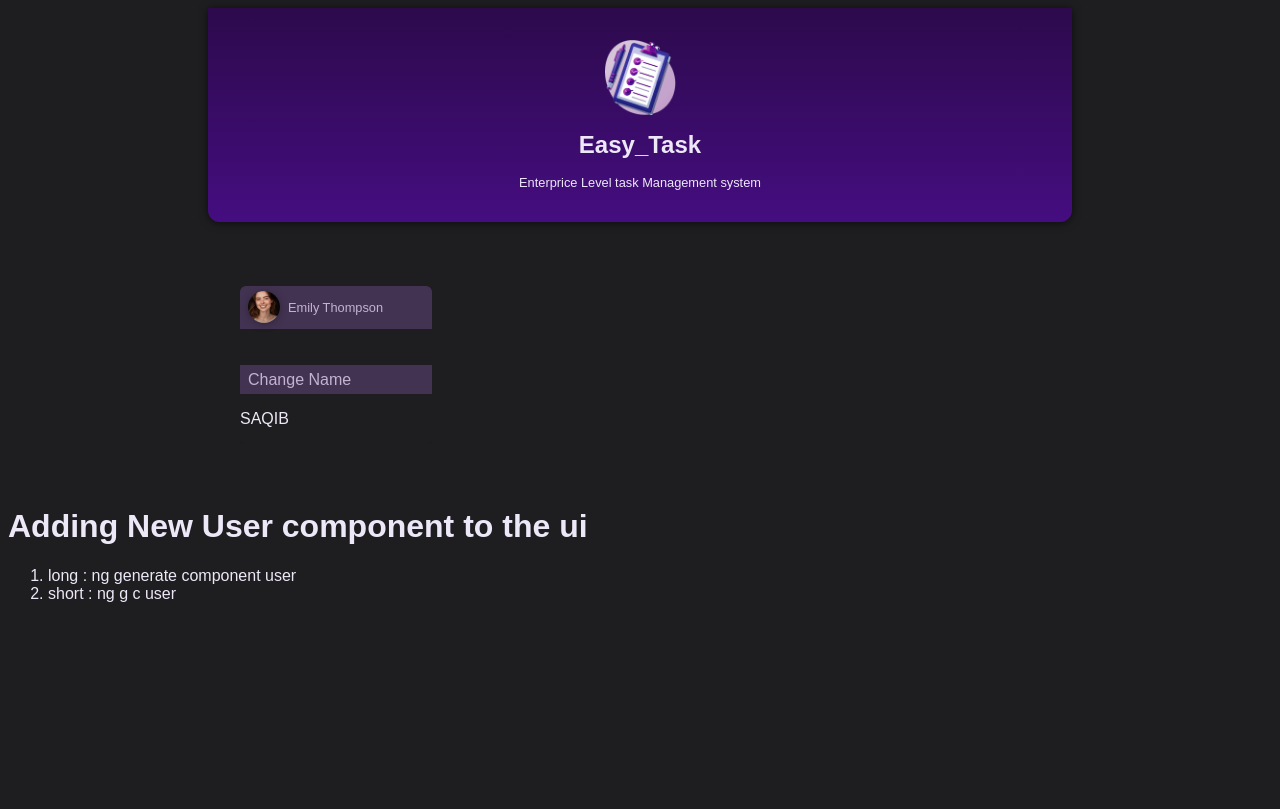
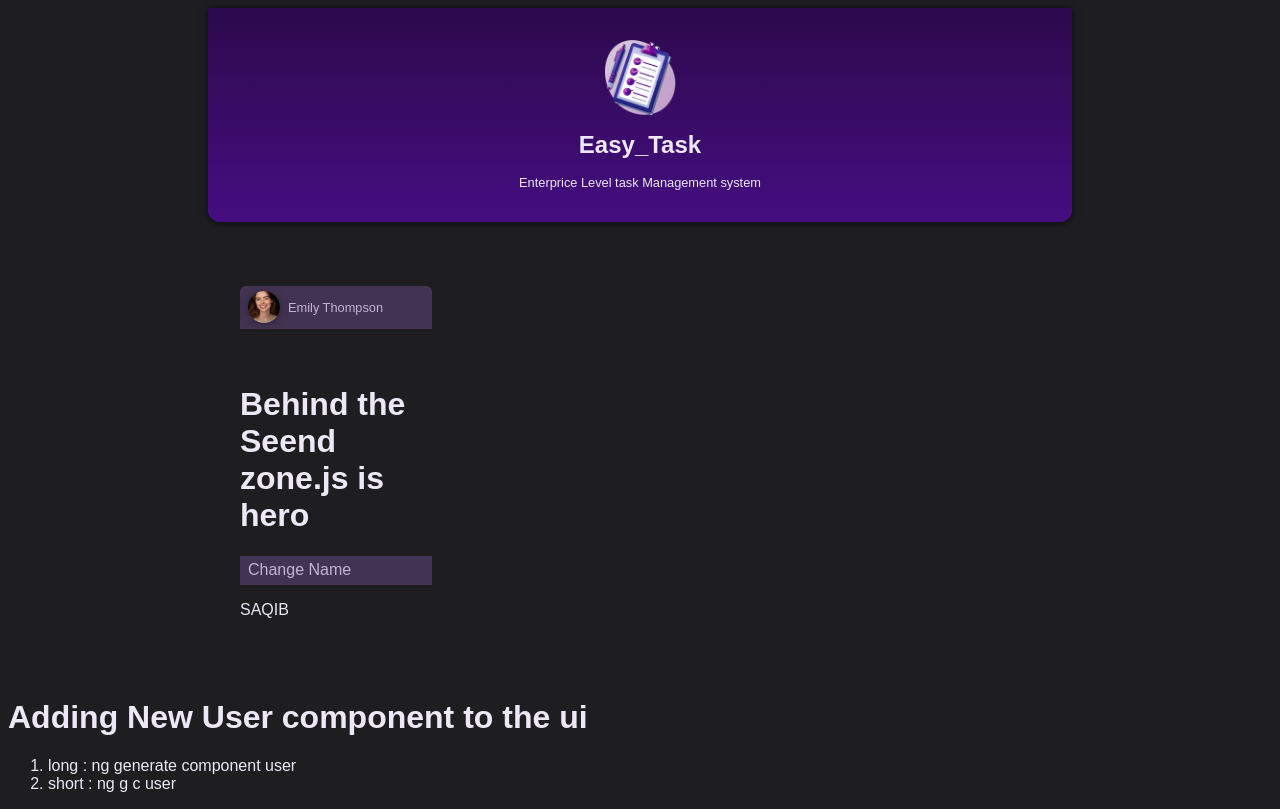
Before and after one commit to MSaqib123/first-angular-project, an Angular app: page / in a window 1280 px wide. Built offline with nearby package versions, Linux system fonts and the light colour scheme.

Commit message:
19. A Look Behind The Scenes Of Angular's Change Detection Mechanism

```diff
--- a/src/app/user/user.component.html
+++ b/src/app/user/user.component.html
@@ -10,7 +10,9 @@
 
 
 
-<br><br>
+    <br>
+    <br>
+    <h1>Behind the Seend zone.js is hero</h1>
     <button (click)="changeName()">Change Name</button>
-          <p>{{ name }}</p>
+    <p>{{ name }}</p>
 </div>
--- a/src/app/user/user.component.ts
+++ b/src/app/user/user.component.ts
@@ -35,7 +35,7 @@ export class UserComponent {
    // NOTE
     //================== zone.js ===================
     /*
-      1. What is zone.jss?
+      1. What is zone.js?
       zone.js is a library that Angular uses to detect and track asynchronous operations like:
 
       setTimeout
```
